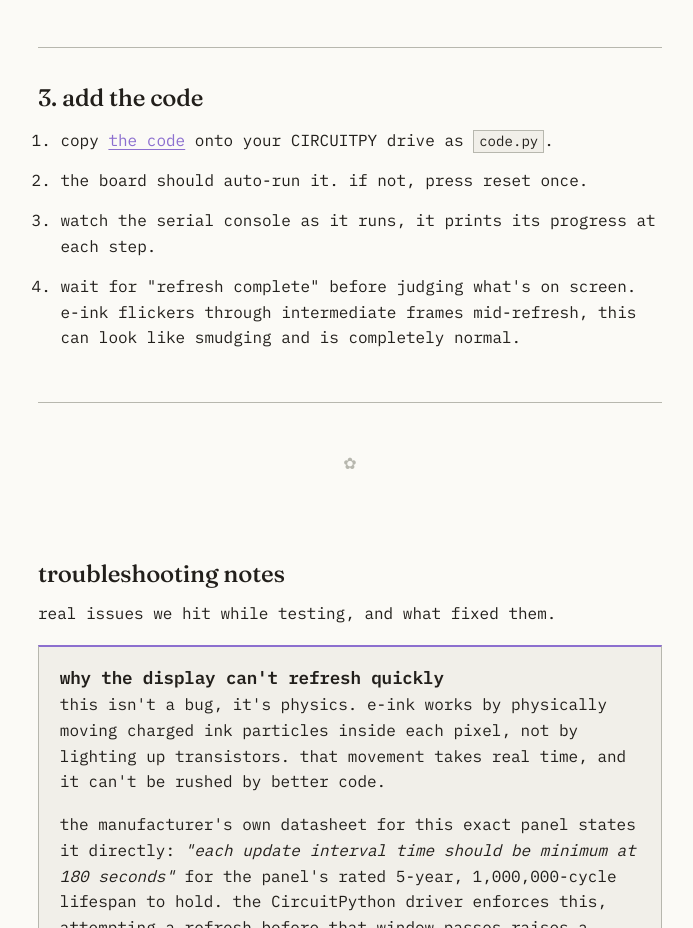
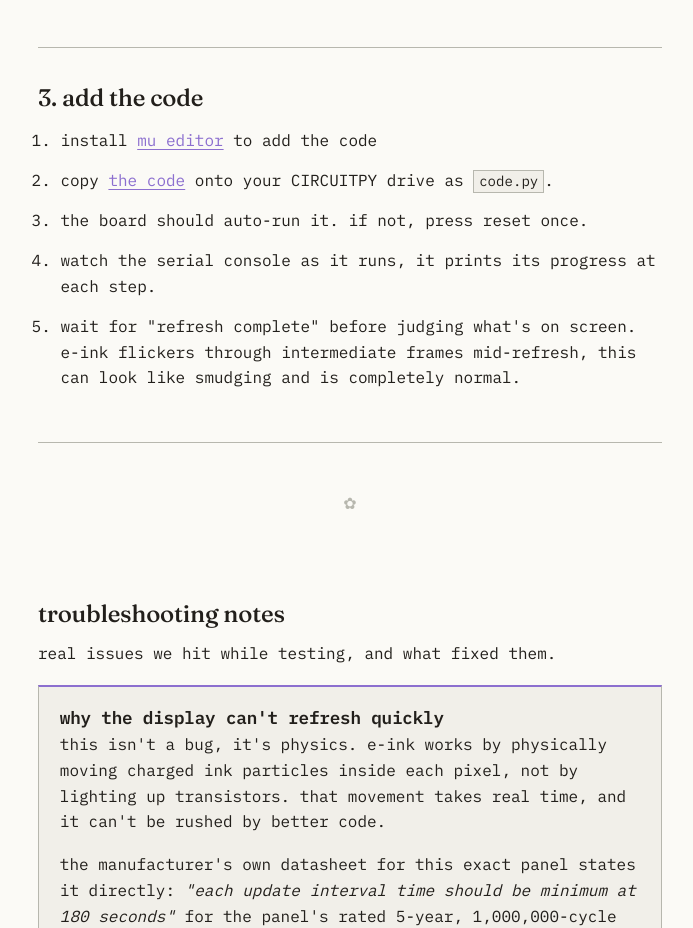
Before and after one commit to yafira/tiny-soft-computer-workshop, an Astro site: page /setup in a window 1280 px wide. Shown: the part 1600-2528 px from the top of the page, without its empty margins (290-983 px from the left). Built offline with nearby package versions, Linux system fonts and the light colour scheme; Astro itself is replaced by a stand-in of ours; a web font is replaced by a local one.

Commit message:
updated setup guide

```diff
--- a/src/pages/setup.astro
+++ b/src/pages/setup.astro
@@ -63,6 +63,7 @@ import Layout from '../layouts/Layout.astro';
   <section class="block">
     <h2>3. add the code</h2>
     <ol class="steps">
+      <li>install <a href="https://codewith.mu/en/download">mu editor</a> to add the code </li>
       <li>copy <a href="/code">the code</a> onto your CIRCUITPY drive as <code>code.py</code>.</li>
       <li>the board should auto-run it. if not, press reset once.</li>
       <li>watch the serial console as it runs, it prints its progress at each step.</li>
```
